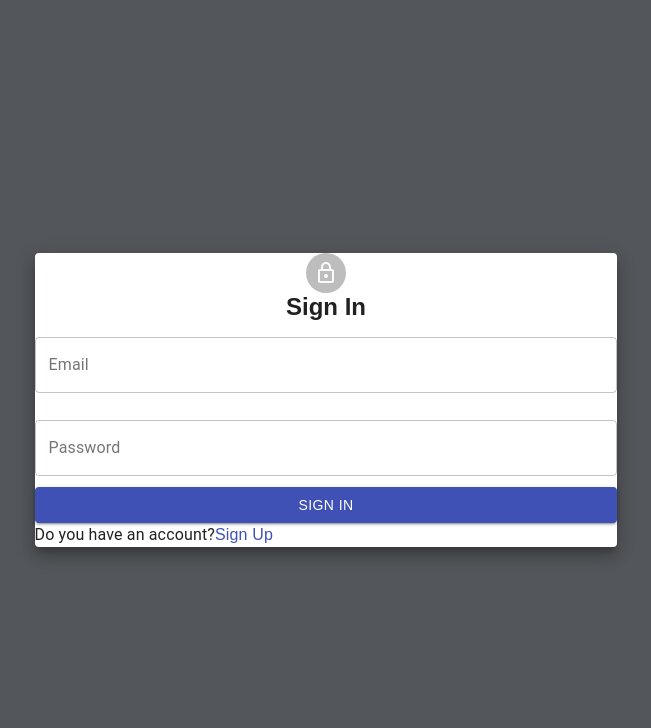
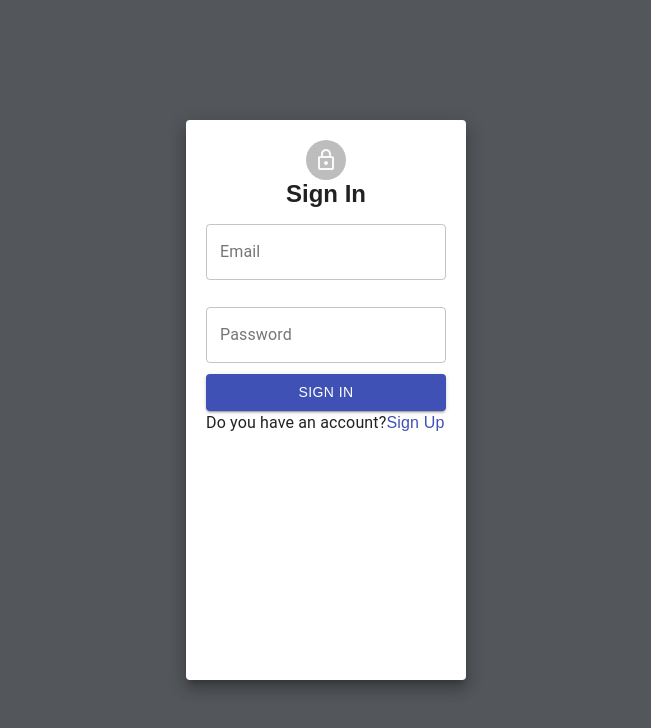
Before and after one commit to AbhishekDesai56/EmployeePayrollFrontEnd, a React (Create React App) app: page / in a window 1280 px wide. Shown: the top 728 px of the page, without its empty margins (314-965 px from the left). Built offline with nearby package versions, Linux system fonts and the light colour scheme.

Commit message:
refactor:  the name of the class

```diff
--- a/src/pages/login/login.scss
+++ b/src/pages/login/login.scss
@@ -1,14 +1,14 @@
-.paperStyle {
-  padding: 20;
-  height: "70vh";
-  width: 280;
-  margin: "20px auto";
+.loginContainer {
+  padding: 20px;
+  height: 70vh;
+  width: 280px;
+  margin: 20px auto;
 }
 
-.avatarStyle {
-  background-color: "#1bbd7e";
+.avatarContainer {
+  background-color: #1bbd7e;
 }
 
 .btnStyle {
-  margin: "8px 0";
+  margin: 8px 0px;
 }
```
